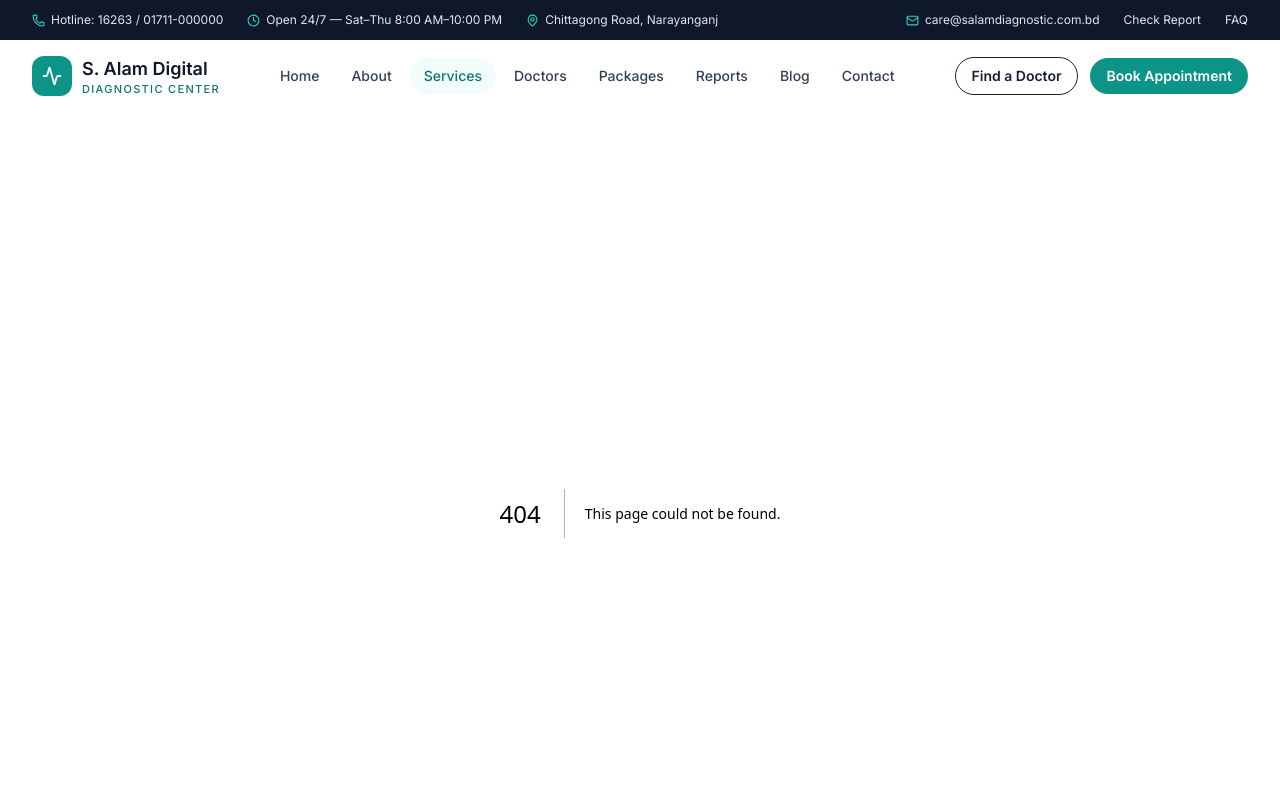
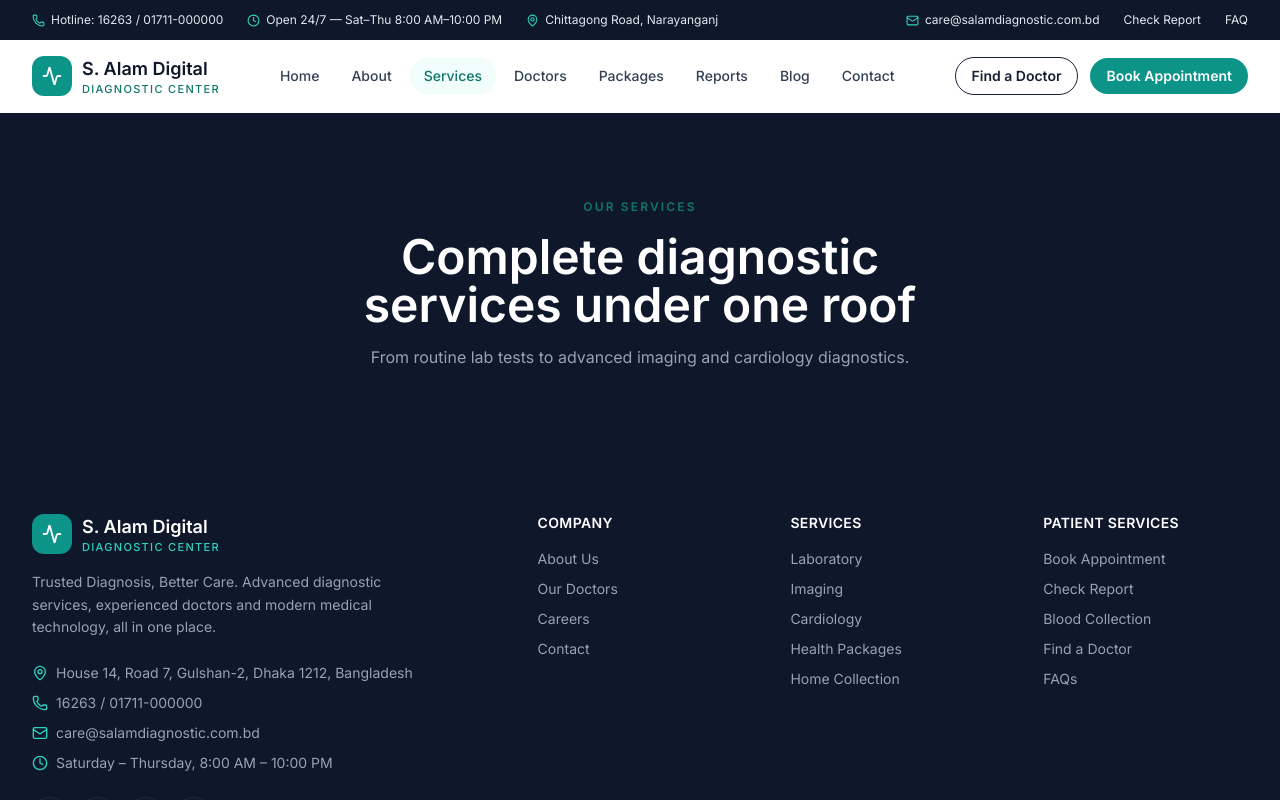
Before and after one commit to Mostofa-zaman/Diognostic, a Next.js app: page /services in a window 1280 px wide. Before the commit this address had no page. Shown: the top 800 px of the page. Built offline with nearby package versions, Linux system fonts and the light colour scheme.

Commit message:
feat(components/servicePage/ourService.jsx): add services page hero section

```diff
--- /dev/null
+++ b/src/app/(pages)/services/page.jsx
@@ -0,0 +1,11 @@
+import OurService from "@/components/servicePage/OurService";
+
+
+export default function ServicesPage() {
+  return (
+   <>
+   <OurService/>
+   </>
+
+  )
+}
--- /dev/null
+++ b/src/components/servicePage/OurService.jsx
@@ -0,0 +1,15 @@
+export default function OurService() {
+  return (
+     <section className="bg-navy-900 py-16 text-center md:py-20">
+        <div className="container-xl">
+          <span className="eyebrow text-teal-400">Our Services</span>
+          <h1 className="mx-auto mt-4 max-w-2xl font-display text-3xl font-semibold text-white md:text-5xl">
+            Complete diagnostic services under one roof
+          </h1>
+          <p className="mx-auto mt-4 max-w-xl text-navy-300">
+            From routine lab tests to advanced imaging and cardiology diagnostics.
+          </p>
+        </div>
+      </section>
+  )
+}
```
